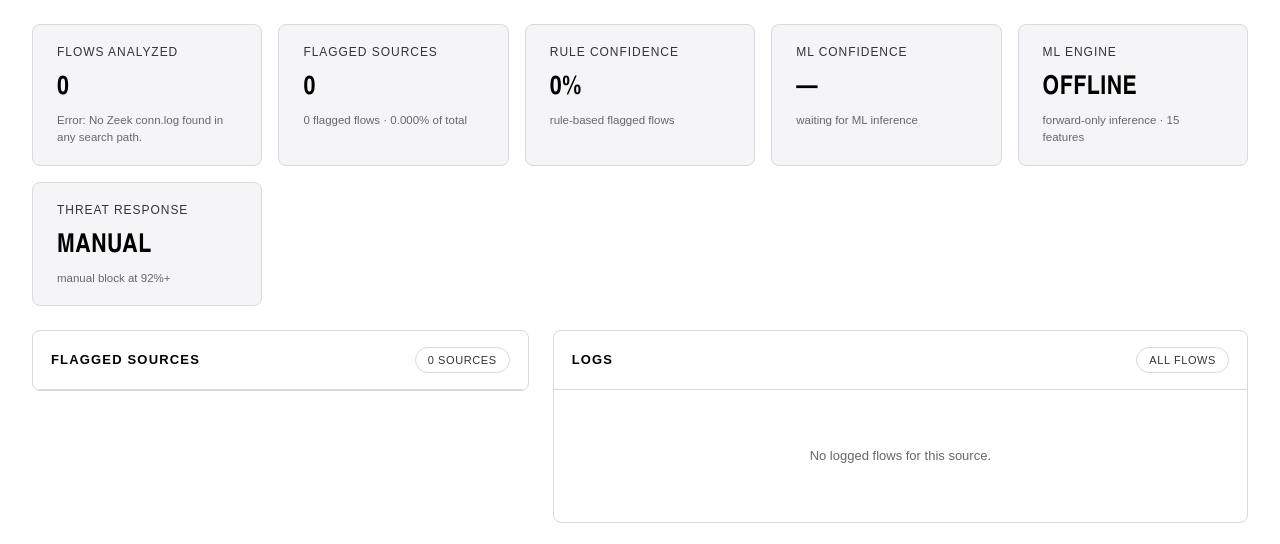
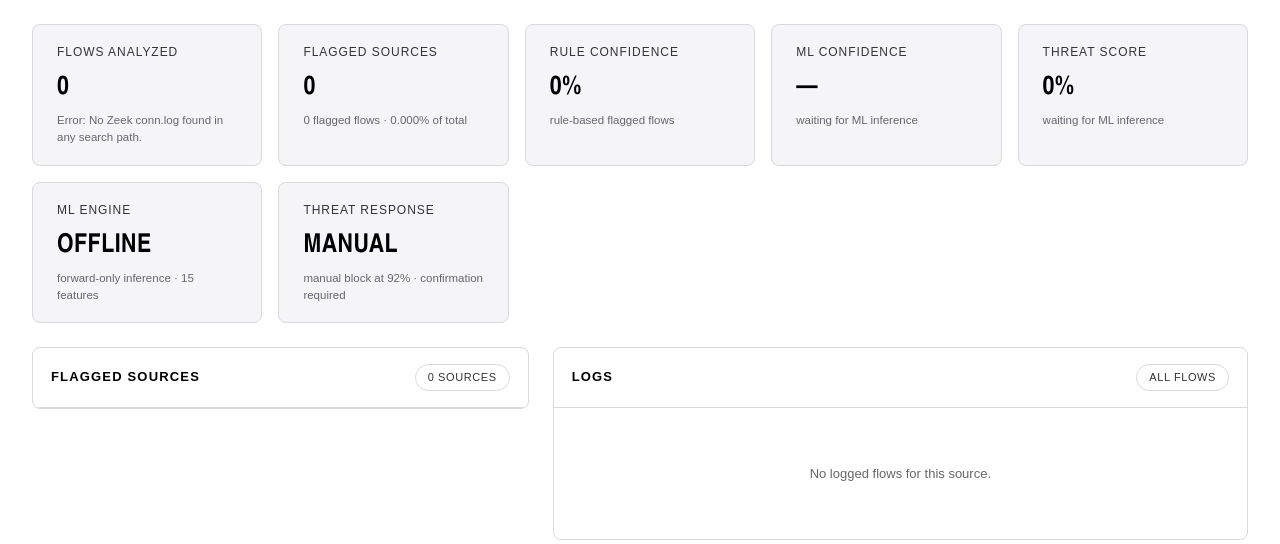
Before and after one commit to 07Smiley/ai-unidirectional-threat-detection, a Flask app: page / in a window 1280 px wide. Shown: the part 107-651 px from the top of the page. Run offline with Flask 3, Linux system fonts and the light colour scheme.

Commit message:
feat: clarify live threat score and response status

```diff
--- a/templates/index.html
+++ b/templates/index.html
@@ -526,8 +526,9 @@ function updateResponsePanel(){
   panel.hidden=!eligible; if(!eligible) return;
   const label=latestMlPrediction&&latestMlPrediction.label?latestMlPrediction.label:'THREAT';
   document.getElementById('responseTitle').textContent='THREAT RESPONSE AVAILABLE';
+  const model=latestMlPrediction&&latestMlPrediction.model?latestMlPrediction.model:'UNIDIRECTIONAL ML';
   document.getElementById('responseDetail').textContent=label+' detected from '+ip+' · score '+latestThreatScore.toFixed(0)+'%';
-  document.getElementById('responseMeta').textContent='Manual IP blocker · threshold '+RESPONSE_THRESHOLD+'% · no automatic blocking';
+  document.getElementById('responseMeta').textContent=model+' · '+RESPONSE_THRESHOLD+'% threshold · manual confirmation · no automatic blocking';
 }
 async function blockCurrentThreat(){
   const ip=currentThreatIp(); if(!ip || latestThreatScore<RESPONSE_THRESHOLD) return;
@@ -592,9 +593,10 @@ async function loadStats(){
       {label:'Flows analyzed', value:total.toLocaleString(), sub:s.flows_analyzed_window || '—', cls:''},
       {label:'Flagged sources', value:s.flagged_sources, sub:s.flagged + ' flagged flows · ' + flagPct + '% of total', cls:'flag'},
       {label:'Rule confidence', value:fmtConf(s.avg_confidence), sub:'rule-based flagged flows', cls:'ok'},
-      {label:'ML confidence', value:latestMlPrediction ? fmtConf(latestMlPrediction.confidence) : '—', sub:latestMlPrediction ? ('latest '+(latestMlPrediction.label||'prediction')) : 'waiting for ML inference', cls:latestMlPrediction && Number(latestMlPrediction.confidence||0) >= 0.92 ? 'flag' : ''},
+      {label:'ML confidence', value:latestMlPrediction ? fmtConf(latestMlPrediction.confidence) : '—', sub:latestMlPrediction ? ((latestMlPrediction.model||'ML')+' · '+(latestMlPrediction.label||'prediction')) : 'waiting for ML inference', cls:latestMlPrediction && Number(latestMlPrediction.confidence||0) >= 0.92 ? 'flag' : ''},
+      {label:'Threat score', value:latestThreatScore.toFixed(0)+'%', sub:latestMlPrediction ? 'strongest malicious model confidence' : 'waiting for ML inference', cls:latestThreatScore >= RESPONSE_THRESHOLD ? 'flag' : ''},
       {label:'ML engine', value:liveModelLabel.replace('UNIDIRECTIONAL ML · ','') || 'OFFLINE', sub:'forward-only inference · 15 features', cls:''},
-      {label:'Threat response', value:latestThreatScore >= RESPONSE_THRESHOLD ? 'AVAILABLE' : 'MANUAL', sub:'manual block at '+RESPONSE_THRESHOLD+'%+', cls:latestThreatScore >= RESPONSE_THRESHOLD ? 'flag' : ''}
+      {label:'Threat response', value:latestThreatScore >= RESPONSE_THRESHOLD ? 'AVAILABLE' : 'MANUAL', sub:'manual block at '+RESPONSE_THRESHOLD+'% · confirmation required', cls:latestThreatScore >= RESPONSE_THRESHOLD ? 'flag' : ''}
     ];
     document.getElementById('statStrip').innerHTML = strip.map(s => `
       <div class="stat ${s.cls}">
```
